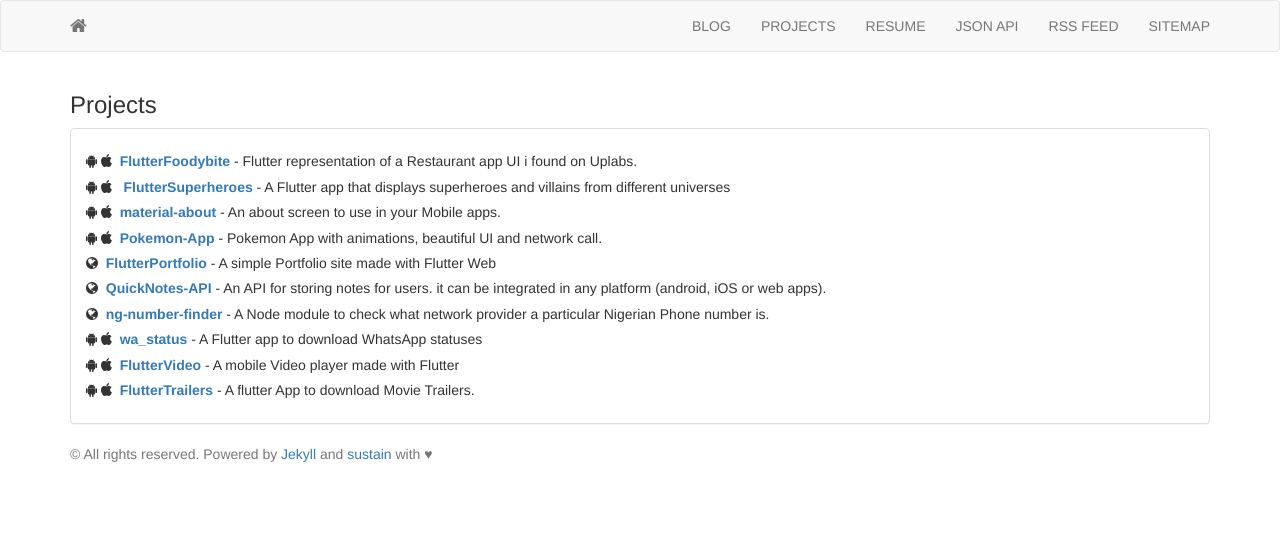
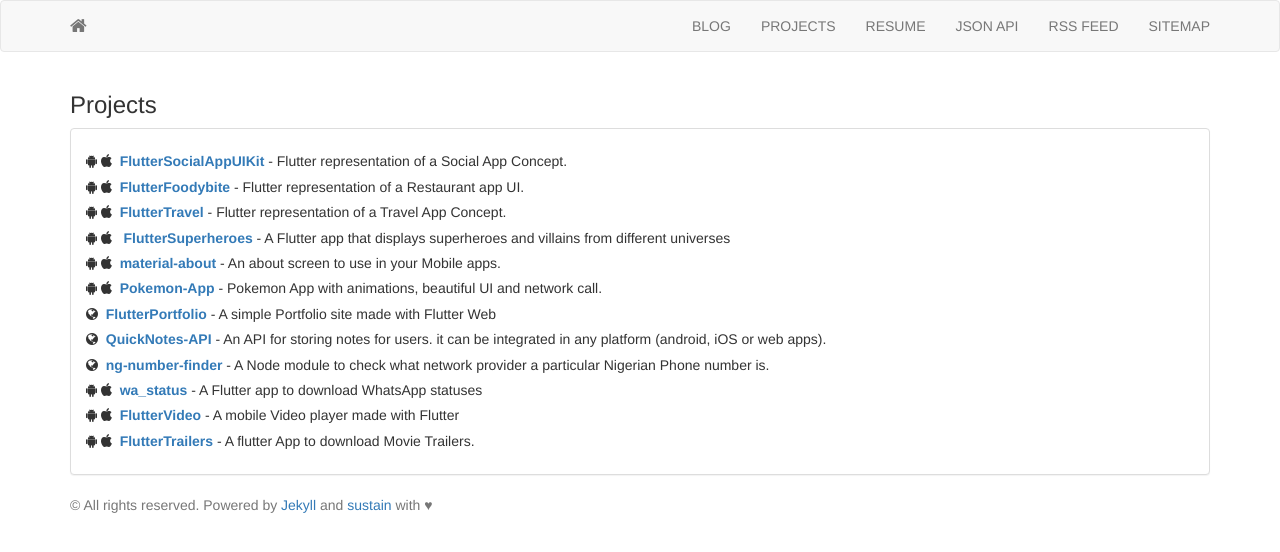
Before and after one commit to JideGuru/jideguru.github.io-first-, a Jekyll site: the page built from projects.html, in a window 1280 px wide. Shown: the top 552 px of the page. Built offline with Jekyll 4.4.1, drawn with Linux system fonts in a browser that asks for light colours; nearby versions of some CDN libraries.

Commit message:
Added 2 new projects

```diff
--- a/_includes/projects.html
+++ b/_includes/projects.html
@@ -4,8 +4,16 @@
   <div class="panel panel-default">
     <div class="panel-body">
     	<h5>
+			<i class="fa fa-android"></i> <i class="fa fa-apple"></i>&nbsp;&nbsp;<strong><a href="https://github.com/JideGuru/FlutterSocialAppUIKit">FlutterSocialAppUIKit</a></strong>
+			- Flutter representation of a Social App Concept.
+		</h5>
+    	<h5>
 			<i class="fa fa-android"></i> <i class="fa fa-apple"></i>&nbsp;&nbsp;<strong><a href="https://github.com/JideGuru/FlutterFoodybite">FlutterFoodybite</a></strong>
-			- Flutter representation of a Restaurant app UI i found on Uplabs.
+			- Flutter representation of a Restaurant app UI.
+		</h5>
+		<h5>
+			<i class="fa fa-android"></i> <i class="fa fa-apple"></i>&nbsp;&nbsp;<strong><a href="https://github.com/JideGuru/FlutterTravel">FlutterTravel</a></strong>
+			- Flutter representation of a Travel App Concept.
 		</h5>
 		<h5>
 			<i class="fa fa-android"></i> <i class="fa fa-apple"></i> &nbsp;&nbsp;<strong><a href="https://github.com/JideGuru/FlutterSuperHeroes">FlutterSuperheroes</a></strong>
```
